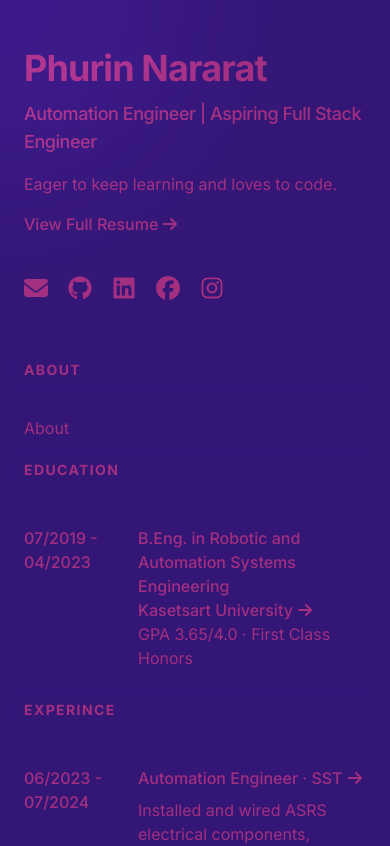
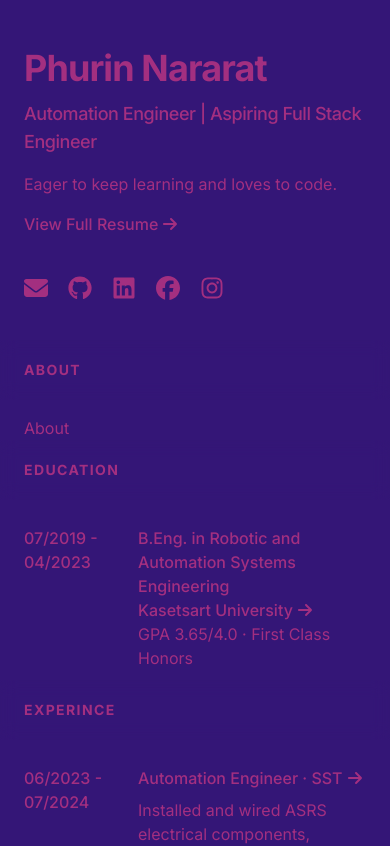
Before and after one commit to phurin-git/portfolio-v1, a Next.js app: page / in a window 390 px wide. Shown: the top 846 px of the page. Built offline with nearby package versions, Linux system fonts and the light colour scheme.

Commit message:
Change element z-index
Edit: z-index of cursor, left, right section

```diff
--- a/src/app/components/GradientCursor.tsx
+++ b/src/app/components/GradientCursor.tsx
@@ -42,6 +42,6 @@ export default function Cursor(){
     }, [scrollY])
 
     return(
-        <div id="cursor" className="absolute size-96 rounded-full bg-white mix-blend-overlay opacity-15 blur-3xl" />
+        <div id="cursor" className="z-0 invisible absolute size-96 rounded-full bg-white mix-blend-overlay opacity-15 blur-3xl lg:visible" />
     )
 }
--- a/src/app/components/LeftSection.tsx
+++ b/src/app/components/LeftSection.tsx
@@ -53,7 +53,7 @@ export default function LeftSection() {
   }, [isAbout, isEducation, isExperience, isProjects])
 
     return (
-      <div className="mb-10 lg:min-h-screen lg:sticky lg:top-0 lg:flex lg:flex-col lg:justify-between lg:max-h-screen  lg:py-24 lg:mb-0">
+      <div className="z-40 mb-10 lg:min-h-screen lg:sticky lg:top-0 lg:flex lg:flex-col lg:justify-between lg:max-h-screen  lg:py-24 lg:mb-0">
         <div>
           <h1 className="text-4xl font-bold tracking-tight sm:text-5xl">{card.myName}</h1>
           <h2 className="mt-3 text-lg font-medium tracking-tight sm:text-xl">{card.jobTitle}</h2>
--- a/src/app/components/RightSection.tsx
+++ b/src/app/components/RightSection.tsx
@@ -27,7 +27,7 @@ export default function RightSection() {
         return list
     }
     return (
-        <div>
+        <div className='z-40'>
             <p className="text-sm font-bold uppercase tracking-widest sticky top-0 z-20 -mx-6 mb-4 w-screen px-6 py-5 backdrop-blur md:-mx-12 md:px-12 lg:sr-only lg:relative lg:top-auto lg:mx-auto lg:w-full lg:px-0 lg:py-0 lg:opacity-0">About</p>
             <div className="lg:pt-24" id="About">About</div>
             <p className="text-sm font-bold uppercase tracking-widest sticky top-0 z-20 -mx-6 mb-4 w-screen px-6 py-5 backdrop-blur md:-mx-12 md:px-12 lg:sr-only lg:relative lg:top-auto lg:mx-auto lg:w-full lg:px-0 lg:py-0 lg:opacity-0">Education</p>
@@ -40,3 +40,5 @@ export default function RightSection() {
         </div>
     )
 }
+
+//backdrop-filter backdrop-blur-sm bg-opacity-10 bg-gray glassmorphism
--- a/src/app/page.tsx
+++ b/src/app/page.tsx
@@ -4,7 +4,7 @@ import Cursor from "./components/GradientCursor"
 
 export default function Home() {
   return (
-    <div className="z-100 mx-auto max-w-screen-xl px-6 py-12 md:px-12 md:py-20 lg:grid lg:grid-cols-2 lg:px-24 lg:py-0">
+    <div className="mx-auto max-w-screen-xl px-6 py-12 md:px-12 md:py-20 lg:grid lg:grid-cols-2 lg:px-24 lg:py-0">
       <Cursor />
       <LeftSection />
       <RightSection />
```
